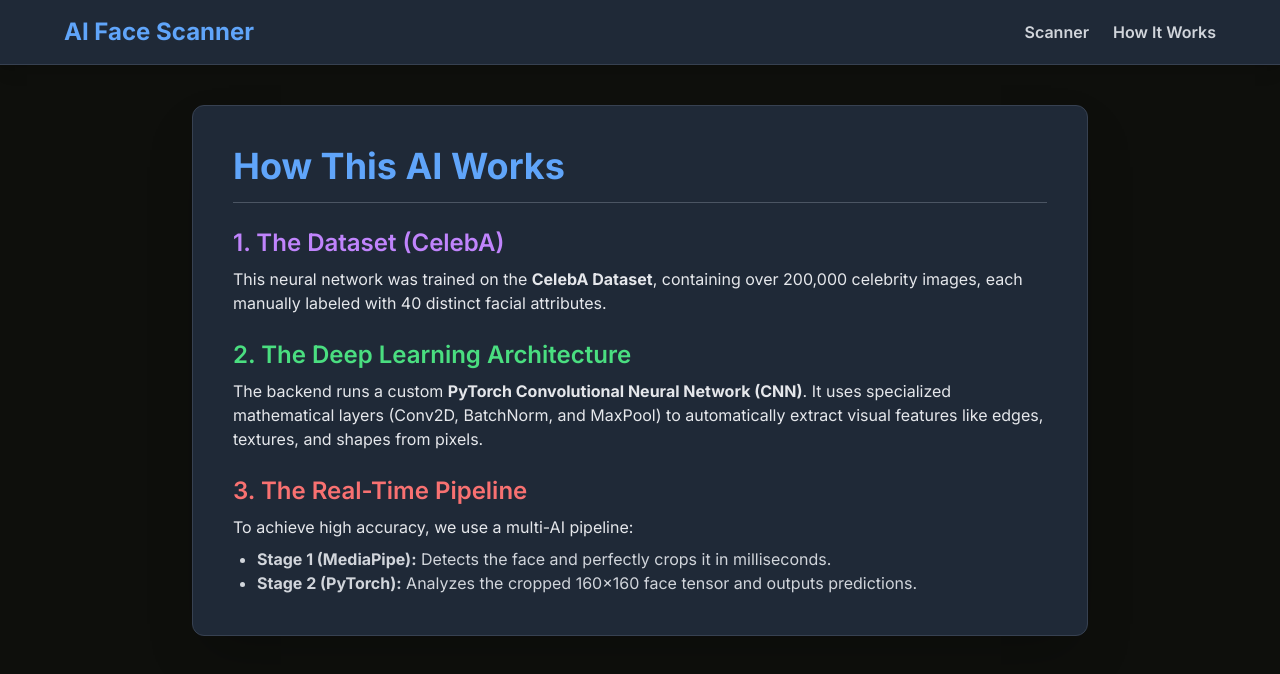
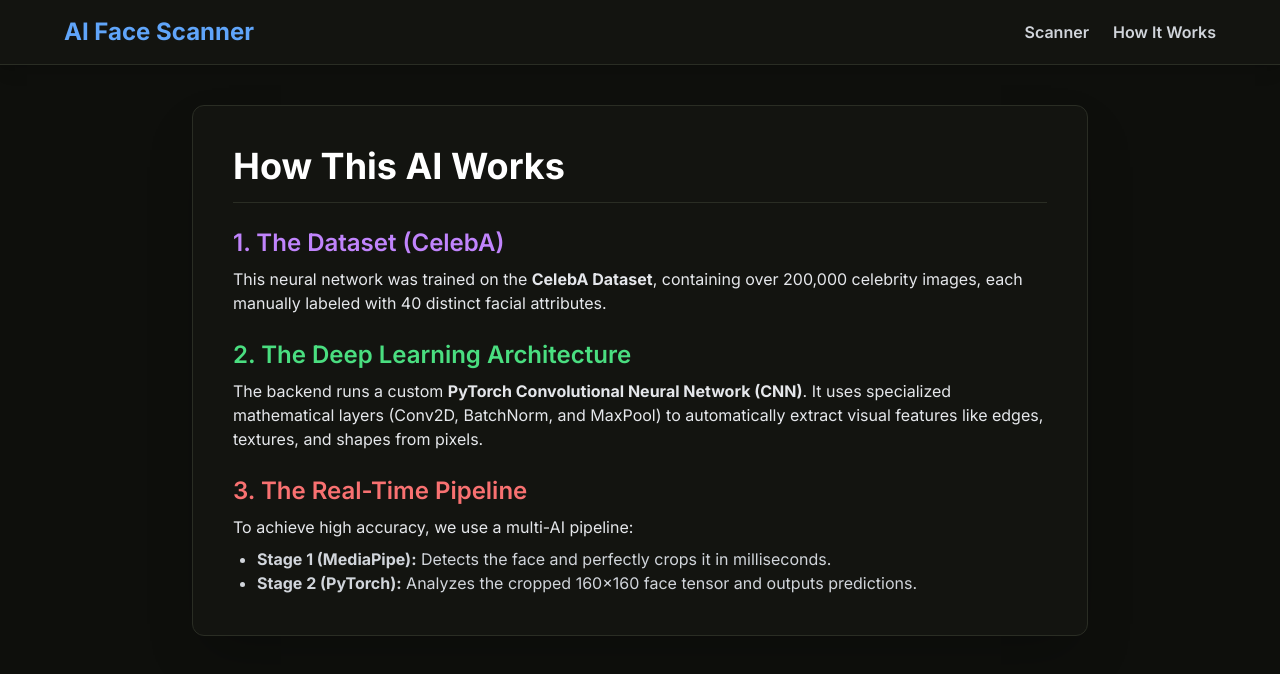
Before and after one commit to Yatin07/realtime-face-analysis, a React (Vite) app in the folder frontend/: page /about in a window 1280 px wide. Shown: the top 674 px of the page. Built offline with nearby package versions, Linux system fonts and the light colour scheme; no server answers.

Commit message:
done ui a bit 2

```diff
--- a/frontend/src/Navbar.jsx
+++ b/frontend/src/Navbar.jsx
@@ -2,7 +2,7 @@
 
 function Navbar() {
     return (
-        <nav className="bg-gray-800 p-4 shadow-lg border-b border-gray-700 sticky top-0 z-50">
+        <nav className="bg-theme-card p-4 shadow-lg border-b border-theme-border sticky top-0 z-50">
             <div className="max-w-6xl mx-auto flex justify-between items-center">
                 <h1 className="text-2xl font-bold text-blue-400">AI Face Scanner</h1>
                 <div className="space-x-6">
--- a/frontend/src/pages/About.jsx
+++ b/frontend/src/pages/About.jsx
@@ -1,7 +1,7 @@
 function About() {
     return (
-        <div className="max-w-4xl mx-auto p-10 mt-10 bg-gray-800 rounded-xl shadow-2xl border border-gray-700 text-gray-200">
-            <h2 className="text-4xl font-bold text-blue-400 mb-6 border-b border-gray-600 pb-4">How This AI Works</h2>
+        <div className="max-w-4xl mx-auto p-10 mt-10 bg-theme-card rounded-xl shadow-2xl border border-theme-border text-gray-200">
+            <h2 className="text-4xl font-bold text-white mb-6 border-b border-theme-border pb-4">How This AI Works</h2>
 
             <div className="space-y-6">
                 <section>
--- a/frontend/src/pages/Home.jsx
+++ b/frontend/src/pages/Home.jsx
@@ -146,7 +146,7 @@
         <div className="flex flex-col items-center">
 
           {isWebcamActive && (
-            <div className="flex flex-col items-center bg-gray-800 p-4 rounded-xl border border-gray-700 shadow-2xl">
+            <div className="flex flex-col items-center bg-theme-card border-theme-border p-4 rounded-xl border shadow-2xl">
               {/* Added a red recording indicator if live mode is on */}
               {isLiveMode && <div className="absolute animate-pulse bg-red-500 text-white px-3 py-1 rounded-full text-sm font-bold z-10 -mt-2 -ml-[300px]">LIVE AI</div>}
 
@@ -154,7 +154,7 @@
                 audio={false}
                 ref={webcamRef}
                 screenshotFormat="image/jpeg"
-                className="rounded-lg mb-4 border border-gray-600 w-96 h-96 object-cover"
+                className="rounded-lg mb-4 border border-theme-border w-96 h-96 object-cover"
                 videoConstraints={{ width: 400, height: 400, facingMode: "user" }}
               />
 
@@ -177,7 +177,7 @@
 
           {imagePreview && !isWebcamActive && (
             <div className="flex flex-col items-center">
-              <img src={imagePreview} alt="Target face" className="w-96 h-96 object-cover rounded-lg shadow-lg border border-gray-600 mb-4" />
+              <img src={imagePreview} alt="Target face" className="w-96 h-96 object-cover rounded-lg shadow-lg border border-theme-border mb-4" />
               <button
                 onClick={handleAnalyze} disabled={isAnalyzing}
                 className={`px-8 py-3 rounded-lg font-bold shadow-lg transition-transform transform mt-2 ${isAnalyzing ? 'bg-gray-500 cursor-not-allowed' : 'bg-purple-600 hover:bg-purple-700 hover:scale-105'}`}
@@ -245,10 +245,10 @@
             </div>
 
             {/* NEW: The Toggle Button at the bottom */}
-            <div className="sticky bottom-0 bg-gray-800 pt-4 border-t border-gray-600 mt-6 z-10">
+            <div className="sticky bottom-0 bg-theme-card pt-4 border-t border-theme-border mt-6 z-10">
               <button
                 onClick={() => setShowAllAttributes(!showAllAttributes)}
-                className="w-full py-2 bg-gray-700 hover:bg-gray-600 rounded-lg text-sm font-semibold transition"
+                className="w-full py-2 bg-theme-border hover:bg-theme-secondaryBorder rounded-lg text-sm font-semibold transition"
               >
                 {showAllAttributes ? "Show Only Top Predictions" : "Expand All 40 Attributes"}
               </button>
```
